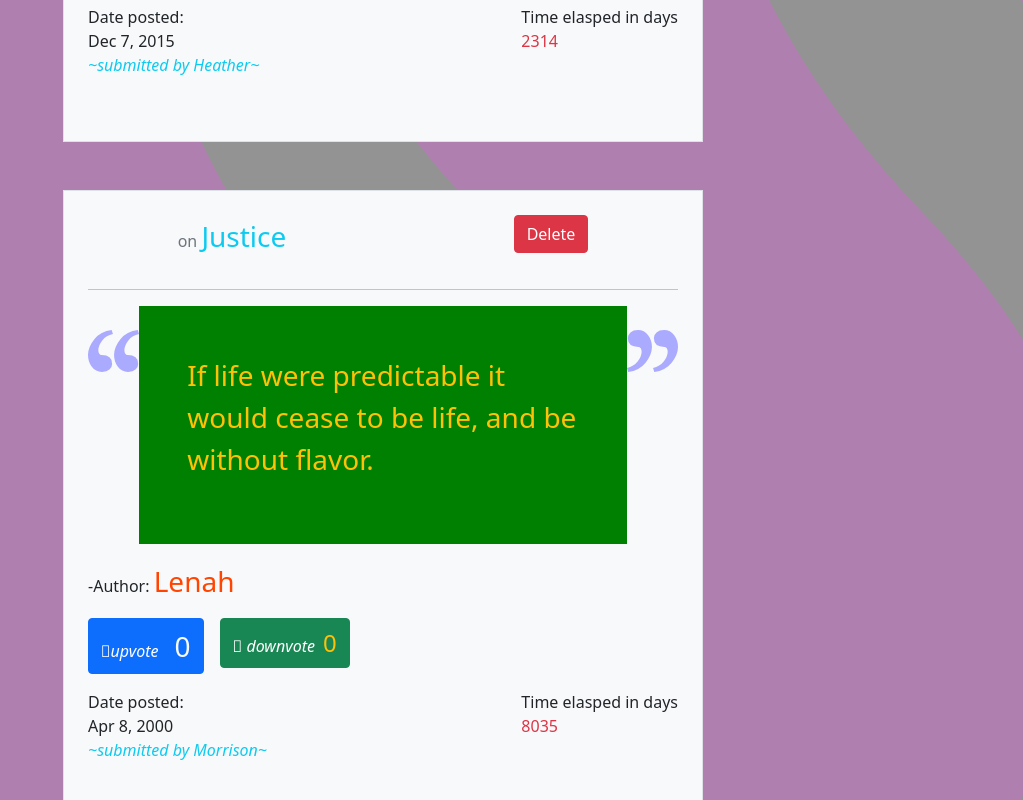
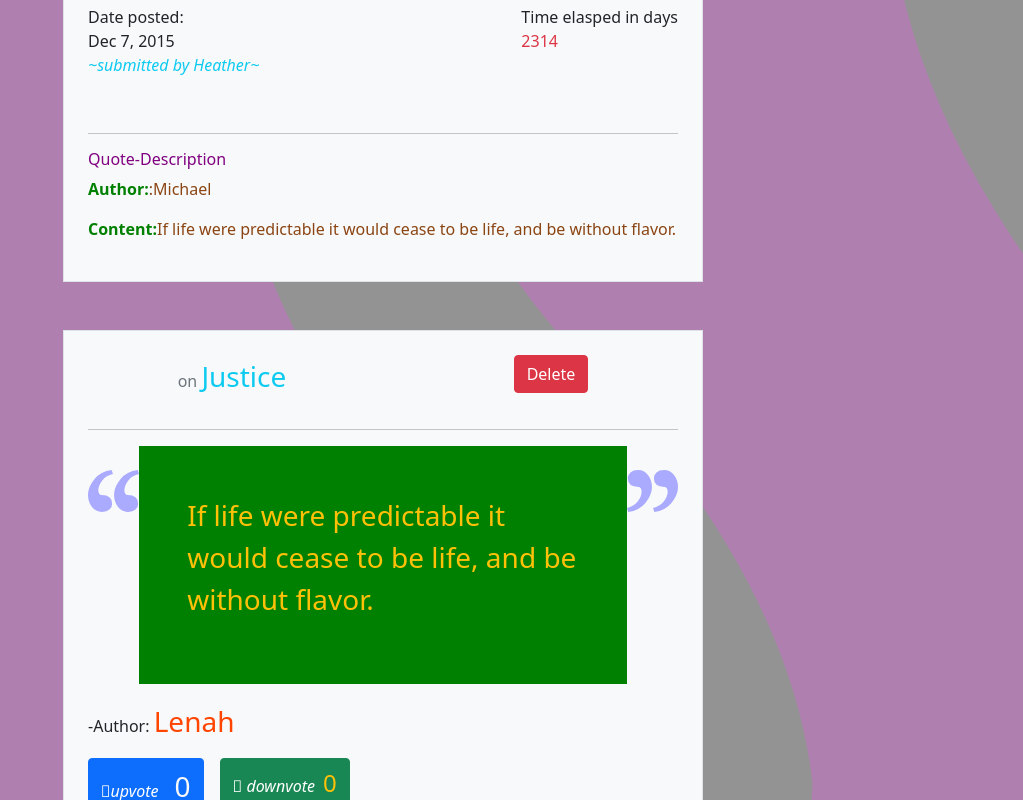
Before and after one commit to Michael-Ogaye/quotes, an Angular app: page / in a window 1280 px wide. Shown: the part 780-1580 px from the top of the page, without its empty margins (257-1280 px from the left). Built offline with nearby package versions, Linux system fonts and the light colour scheme.

Commit message:
pt:modified the Quote class

```diff
--- a/src/app/app.component.html
+++ b/src/app/app.component.html
@@ -52,6 +52,10 @@
       </div>
 
       <br>
+      <hr>
+      <app-quote-des [quote]="i"></app-quote-des>
+
+
 
 
 
--- a/src/app/quote-des/quote-des.component.css
+++ b/src/app/quote-des/quote-des.component.css
@@ -0,0 +1,10 @@
+h6{
+    color: purple;
+}
+
+p{
+    color: saddlebrown;
+}
+strong{
+    color: green;
+}
--- a/src/app/quote-des/quote-des.component.html
+++ b/src/app/quote-des/quote-des.component.html
@@ -1 +1,4 @@
-<p>quote-des works!</p>
+<h6>Quote-Description</h6>
+
+<p><strong>Author:</strong>:<span>{{quote?.author}}</span></p>
+<p><strong>Content:</strong> <span>{{quote?.content}}</span> </p>
--- a/src/app/quote-des/quote-des.component.ts
+++ b/src/app/quote-des/quote-des.component.ts
@@ -1,12 +1,12 @@
-import { Component, OnInit } from '@angular/core';
-
+import { Component, OnInit,Input } from '@angular/core';
+import { Quote } from '../quote';
 @Component({
   selector: 'app-quote-des',
   templateUrl: './quote-des.component.html',
   styleUrls: ['./quote-des.component.css']
 })
 export class QuoteDesComponent implements OnInit {
-
+@Input()quote:Quote | undefined
   constructor() { }
 
   ngOnInit(): void {
--- a/src/app/quote.ts
+++ b/src/app/quote.ts
@@ -1,8 +1,9 @@
 import { Title } from "@angular/platform-browser";
 
 export class Quote {
+    showDes!: boolean;
 
     constructor(public title:string, public content:string,public author:string,public sub:string,public date:Date,public upVote:number,public downVote:number){
-
+this.showDes=false;
     }
 }
```
